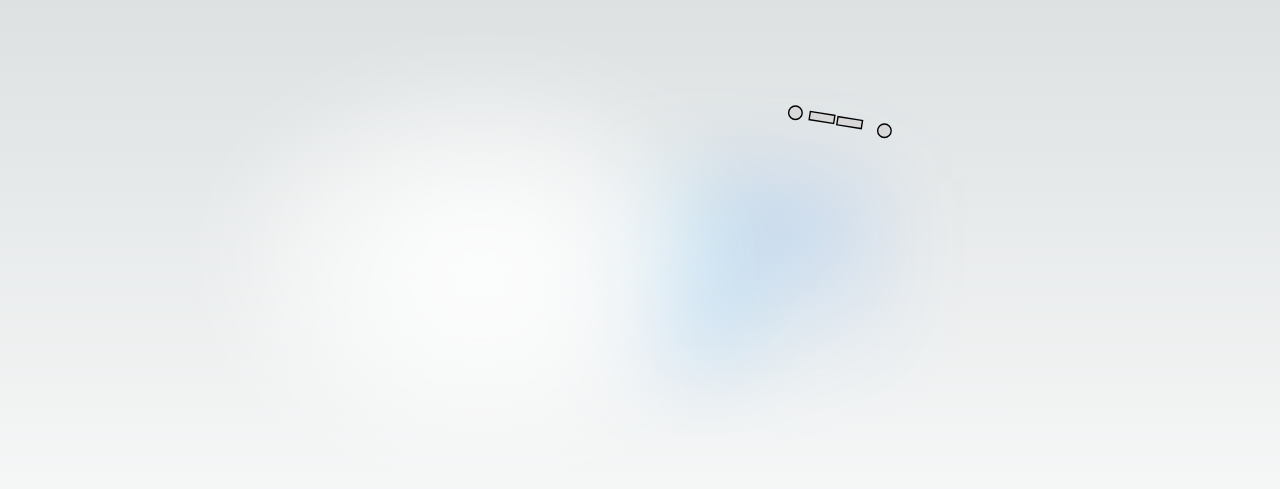
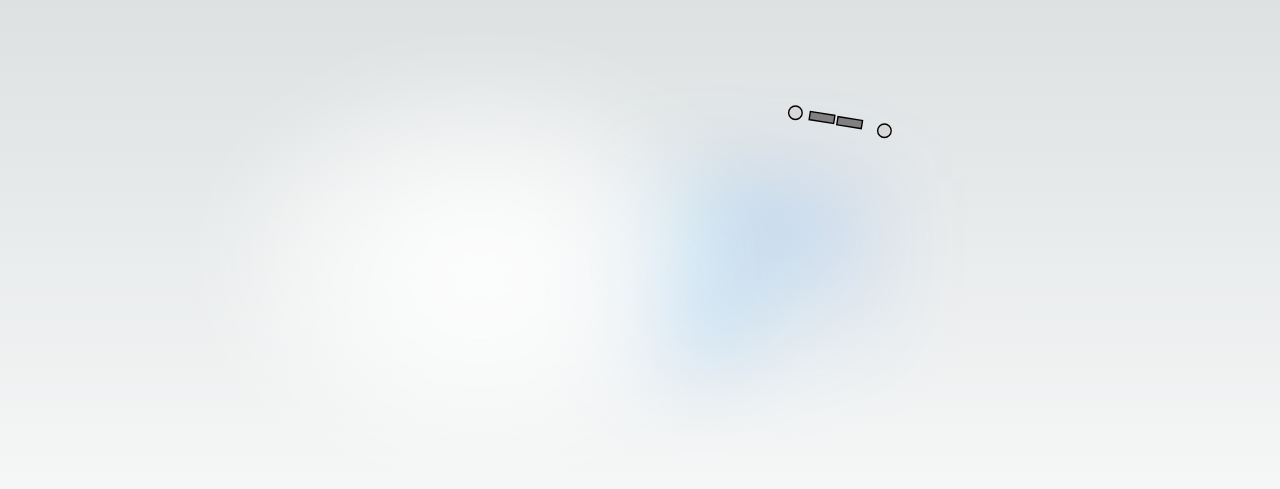
Before and after one commit to zsequeira9/train-game, a Next.js app: page / in a window 1280 px wide. Shown: the part 141-630 px from the top of the page. Built offline with nearby package versions, Linux system fonts and the light colour scheme.

Commit message:
add some classes

```diff
--- a/interfaces.ts
+++ b/interfaces.ts
@@ -1,4 +1,42 @@
-enum RouteColor {
+export class Route implements Route{
+  id: string;
+  city1: string;
+  city2: string;
+  slots: number;
+  color: RouteColor;
+  owner?: Player;
+
+  constructor (
+    id: string,
+    city1: string,
+    city2: string,
+    slots: number,
+    color: RouteColor,
+  ) {
+    this.id = id;
+    this.city1 = city1;
+    this.city2 = city2;
+    this.slots = slots;
+    this.color = color;
+  }
+
+}
+
+export class Player implements Player{
+  name: string;
+  trains: number = 40;
+  color: PlayerColor;
+
+  constructor(
+    name: string,
+    color: PlayerColor,
+  ) {
+    this.name = name;
+    this.color = color;
+  }
+}
+
+export enum RouteColor {
   RED = "red",
   GREEN = "green",
   BLUE = "blue",
@@ -10,7 +48,16 @@ enum RouteColor {
   GRAY = "gray",
 }
 
-interface Route {
+
+export enum PlayerColor {
+  RED = "red",
+  GREEN = "green",
+  BLUE = "blue",
+  YELLOW = "yellow",
+  BLACK = "black",
+}
+
+export interface Route {
   id: string;
   city1: string;
   city2: string;
@@ -20,12 +67,12 @@ interface Route {
 }
 
 
-interface Player {
+export interface Player {
   trains: number;
-  // color: PlayerColor;
+  color: PlayerColor;
 }
 
-interface RouteCard {
+export interface RouteCard {
   city1: string;
   city2: string;
   points: number;
--- a/src/app/page.tsx
+++ b/src/app/page.tsx
@@ -1,23 +1,35 @@
 'use client';
-import Image from "next/image";
+// import Image from "next/image";
 import styles from "./page.module.css";
 import { MouseEvent } from "react";
+import { Route, RouteColor, Player, PlayerColor } from "../../interfaces";
 
-const logo = require("../../public/ticket2-nobg.svg") as string;
+// const logo = require("../../public/ticket2-nobg.svg") as string;
+
+const Player1 = new Player(
+  "Zelia",
+  PlayerColor.YELLOW
+)
+
+const Player2 = new Player(
+  "Chris",
+  PlayerColor.PURPLE
+)
+
 
 
 export default function Home() {
-
-  enum PlayerColor {
-    RED = "red",
-    GREEN = "green",
-    BLUE = "blue",
-    YELLOW = "yellow",
-    BLACK = "black",
-  }
+  const ssmt = new Route(
+    "ssm-t",
+    "Sault St Marie",
+    "Toronto",
+    2,
+    RouteColor.GRAY,
+    )
 
   function changeColor(clickEvent: MouseEvent) {
-    console.log(clickEvent);
+    console.log(clickEvent.target);
+    ssmt.color = RouteColor.YELLOW;
   }
   return (
     <main className={styles.main}>
@@ -44,13 +56,13 @@ export default function Home() {
               <title>Sault St Marie-Toronto</title>
               <rect
                 x="147.238" y="16.687" width="18.012" height="6"
-                style={{stroke: "rgb(0, 0, 0)", transformOrigin: "156.244px 19.687px", fill: "rgb(216, 216, 216)"}}
+                style={{stroke: "rgb(0, 0, 0)", transformOrigin: "156.244px 19.687px", fill: ssmt.color}}
                 transform="matrix(0.987688, 0.156436, -0.156436, 0.987688, 263.402391, 51.80272)">
                 <title>TILE</title>
               </rect>
               <rect
                 x="147.238" y="16.687" width="18.012" height="6"
-                style={{ stroke: "rgb(0, 0, 0)", transformOrigin: "156.244px 19.687px", fill: "rgb(216, 216, 216)"}}
+                style={{ stroke: "rgb(0, 0, 0)", transformOrigin: "156.244px 19.687px", fill: ssmt.color}}
                 transform="matrix(0.987688, 0.156436, -0.156436, 0.987688, 283.462572, 55.555542)">
                 <title>TILE</title>
               </rect>
```
Also changed, not shown: 2 other files (tests, documents, lock files or other folders).
